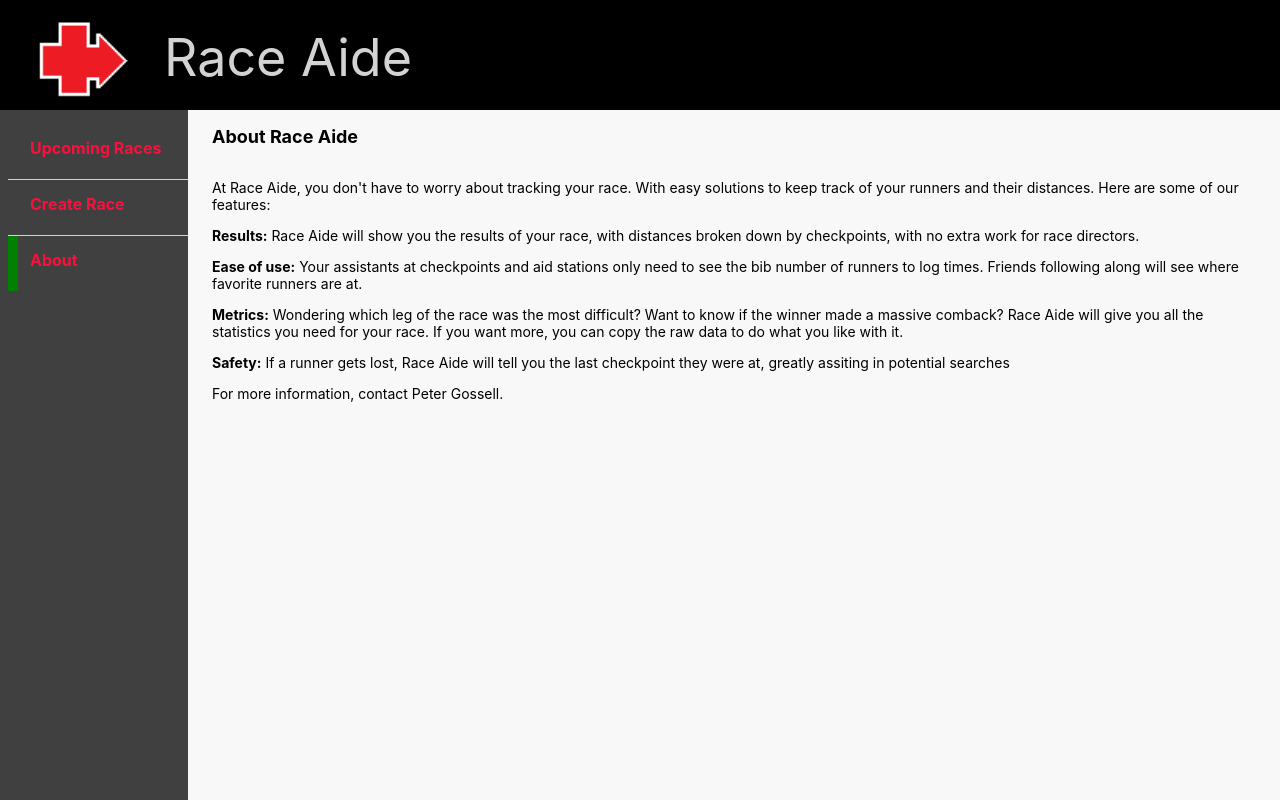
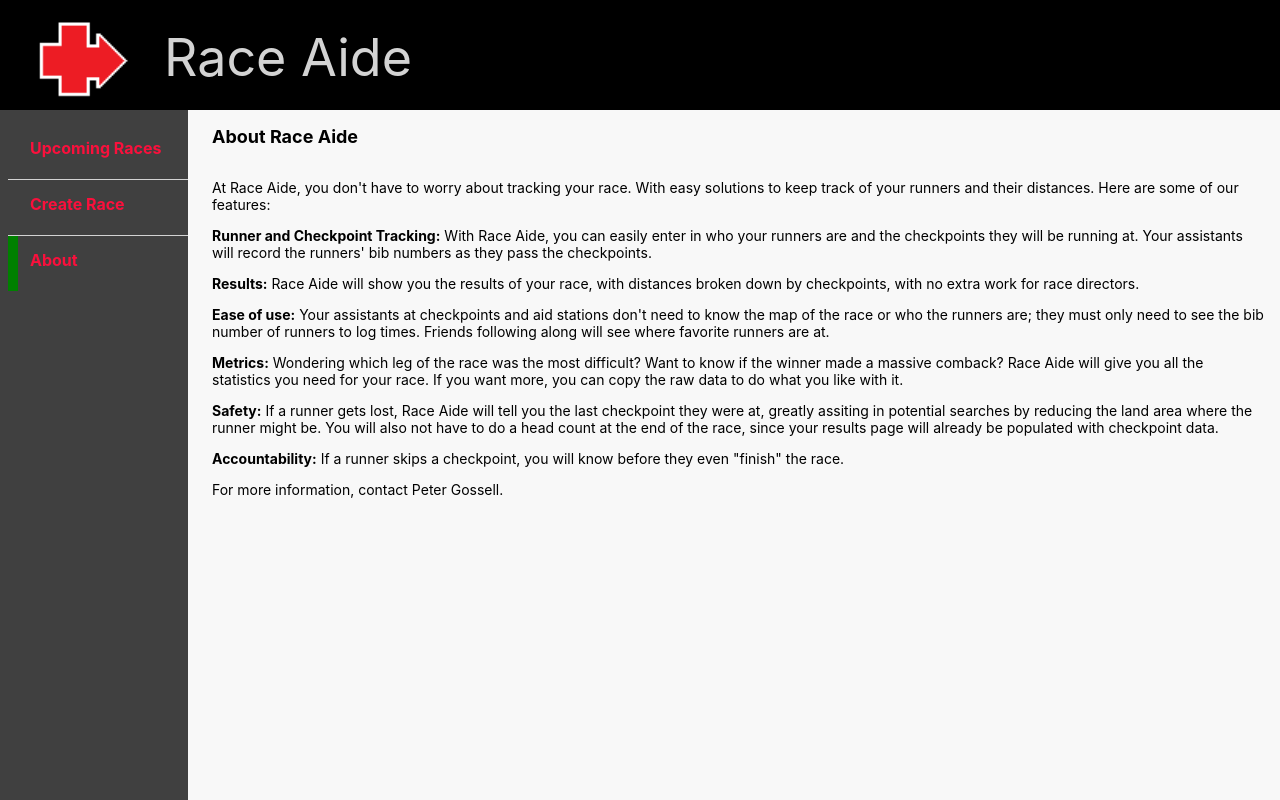
Before and after one commit to Pevio/race-aide, a React (Create React App) app in the folder client/: page /about in a window 1280 px wide. Built offline with nearby package versions, Linux system fonts and the light colour scheme.

Commit message:
more about text

```diff
--- a/client/src/pages/HomePages/About.tsx
+++ b/client/src/pages/HomePages/About.tsx
@@ -13,12 +13,16 @@ export function About() {
         are some of our features:
       </p>
       <p style={pTagStyles}>
+        <b>Runner and Checkpoint Tracking:</b> With Race Aide, you can easily enter in who your runners are and the checkpoints they will be running at.
+        Your assistants will record the runners' bib numbers as they pass the checkpoints.
+      </p>
+      <p style={pTagStyles}>
         <b>Results:</b> Race Aide will show you the results of your race, with
         distances broken down by checkpoints, with no extra work for race
         directors.
       </p>
       <p style={pTagStyles}>
-        <b>Ease of use:</b> Your assistants at checkpoints and aid stations only
+        <b>Ease of use:</b> Your assistants at checkpoints and aid stations don't need to know the map of the race or who the runners are; they must only
         need to see the bib number of runners to log times. Friends following
         along will see where favorite runners are at.
       </p>
@@ -30,7 +34,11 @@ export function About() {
       </p>
       <p style={pTagStyles}>
         <b>Safety:</b> If a runner gets lost, Race Aide will tell you the last
-        checkpoint they were at, greatly assiting in potential searches
+        checkpoint they were at, greatly assiting in potential searches by reducing the land area where the runner might be.
+        You will also not have to do a head count at the end of the race, since your results page will already be populated with checkpoint data.
+      </p>
+      <p style={pTagStyles}>
+        <b>Accountability:</b> If a runner skips a checkpoint, you will know before they even "finish" the race.
       </p>
       <p style={pTagStyles}>For more information, contact Peter Gossell.</p>
     </>
```
